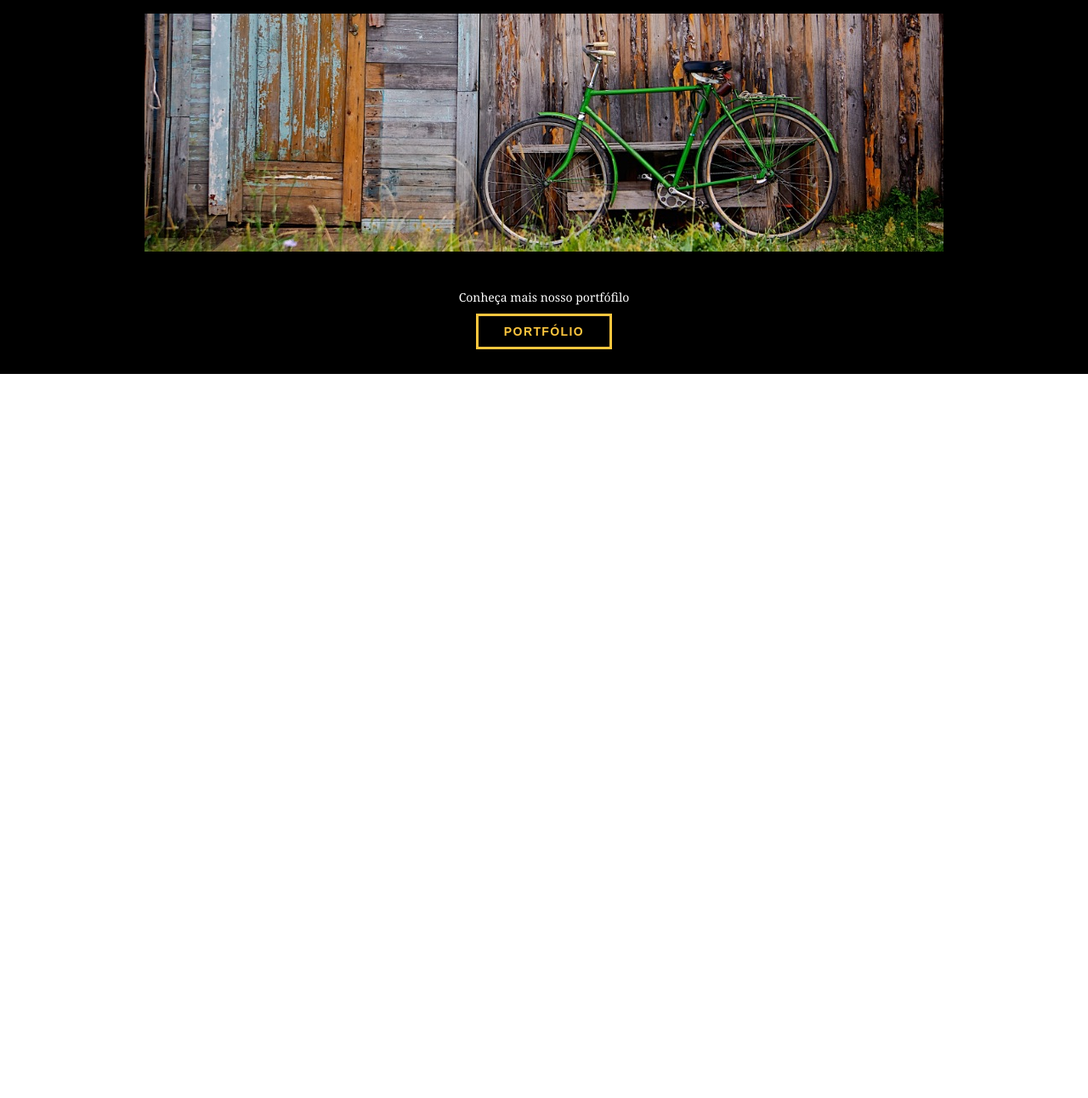
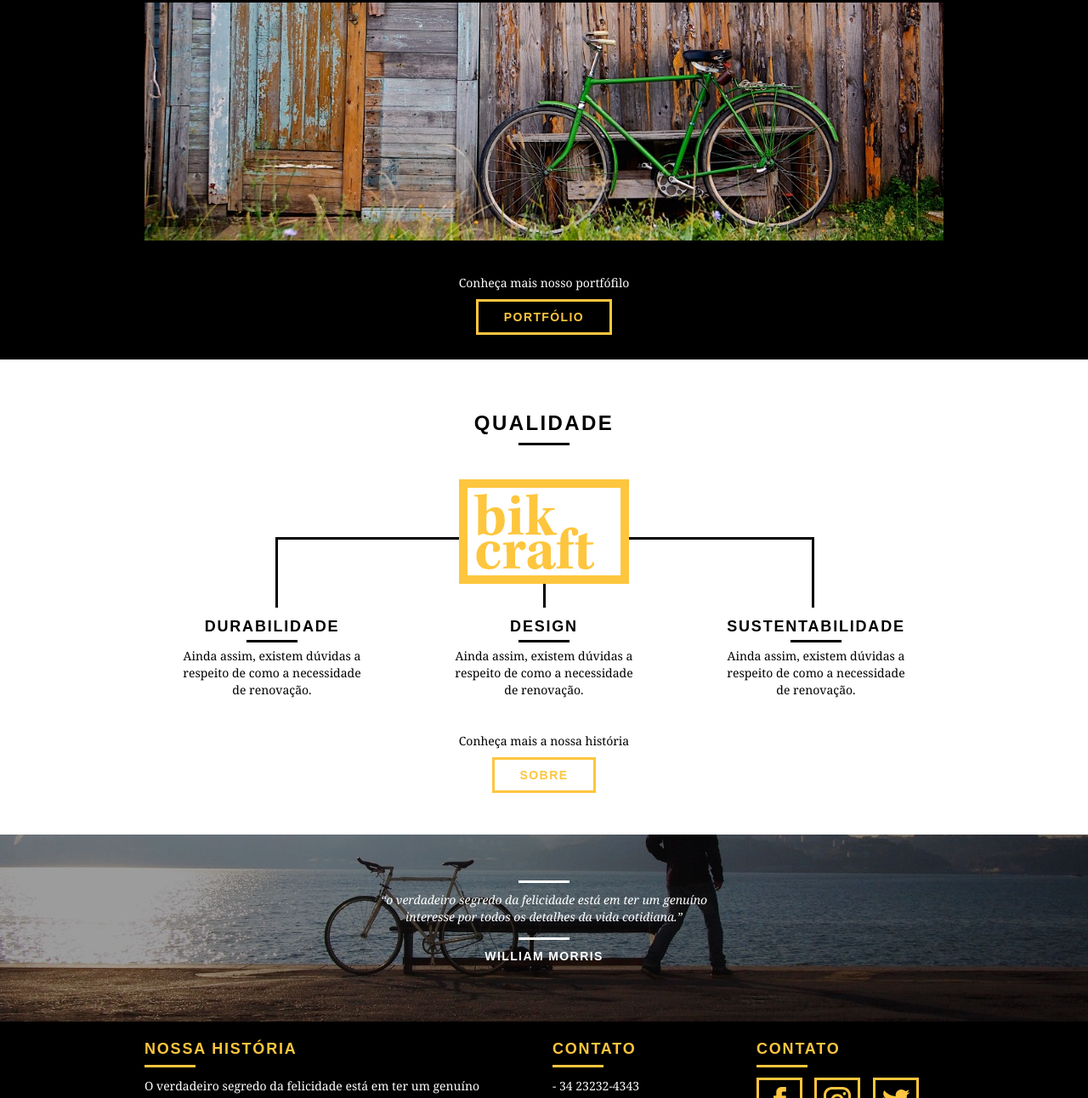
Before and after one commit to luizhsou1/bikcraft, a plain HTML site: page index.html in a window 1280 px wide. Shown: the part 1508-2800 px from the top of the page at 85% size. Before the commit the page ends 1948 px from the top, so only its background shows below. Drawn offline with Linux system fonts and the light colour scheme.

Commit message:
terminado footer do projeto

```diff
--- a/css/style.css
+++ b/css/style.css
@@ -8,6 +8,10 @@ p {
 	font-family: Georgia, "Times New Roman", serif;
 	font-size: 14px;
 	line-height: 20px;
+}
+
+img {
+  display: block;
 }
 
 .btn {
@@ -93,7 +97,7 @@ p {
 	height: 380px;
 	background: url("../img/bg.jpg") no-repeat center;
 	background-size: cover;
-	margin-top: 96px;
+	margin-top: 92px;
 	text-align: center;
 	padding-top: 80px;
 }
@@ -201,3 +205,122 @@ p {
 .portfolio .call-to-action p {
   color: #fff;
 }
+
+/* Qualidade */
+.qualidade {
+  padding: 60px 0;
+}
+
+.qualidade:after {
+  content: '';
+  width: 634px;
+  height: 83px;
+  display: block;
+  background: url('../img/linhas.svg') no-repeat center;
+  position: absolute;
+  top: 209px;
+  right: 162px;
+  z-index: -1;
+}
+
+.qualidade img {
+  margin: 0 auto;
+}
+
+.qualidade-lista {
+  padding-top: 20px;
+}
+
+.qualidade-lista li {
+  text-align: center;
+  padding: 0 40px
+}
+
+.qualidade-lista li h3 {
+  font-weight: bold;
+  font-size: 18px;
+  line-height: 20px;
+  text-transform: uppercase;
+  letter-spacing: .1em;
+  margin-top: 20px;
+}
+
+.qualidade-lista li h3:after {
+  content: "";
+	display: block;
+	width: 60px;
+	height: 3px;
+	background: #000;
+	margin: 6px auto;
+}
+
+/* Quebra */
+.quebra {
+  width: 100%;
+  height: 220px;
+  background: url('../img/bg-footer.jpg') no-repeat center;
+  background-size: cover;
+  text-align: center;
+  padding-top: 40px;
+}
+
+.quebra .external-quote {
+  max-width: 400px;
+}
+
+/* Footer */
+.footer {
+  width: 100%;
+  background: #000;
+  color: #fff;
+  padding: 20px 0 ;
+}
+
+.footer h3 {
+  font-size: 18px;
+  line-height: 25px;
+  color: #fec63e;
+  text-transform: uppercase;
+  letter-spacing: .1em;
+  font-weight: bold;
+}
+
+.footer h3:after {
+  content: '';
+  display: block;
+  width: 60px;
+  height: 3px;
+  background: #fec63e;
+  margin: 6px 0 12px 0;
+}
+
+.footer-historia {
+  padding-right: 40px;
+}
+
+.footer-contato ul {
+  font-size: 14px;
+  line-height: 20px;
+  font-family: Georgia, 'Times New Roman', Times, serif;
+}
+
+.footer-redes ul li {
+  display: inline-block;
+  margin-right: 10px;
+}
+
+.footer-redes ul li a {
+  border: 3px solid #fec63e;
+  display: block;
+  padding: 8px;
+}
+
+.footer-redes ul li a:hover {
+  border-color: #fff;
+}
+
+.copy {
+  width: 100%;
+  background: #fec63e;
+  padding: 10px 0;
+}
--- a/index.html
+++ b/index.html
@@ -86,6 +86,69 @@
             </div>
         </div>
     </section>
+
+    <section class="qualidade container">
+        <h2 class="subtitle">Qualidade</h2>
+        <img src="img/bikcraft-qualidade.svg" alt="Bikcraft">
+        <ul class="qualidade-lista">
+            <li class="grid-1-3">
+                <h3>Durabilidade</h3>
+                <p>Ainda assim, existem dúvidas a respeito de como a necessidade de renovação.</p>
+            </li>
+            <li class="grid-1-3">
+                <h3>Design</h3>
+                <p>Ainda assim, existem dúvidas a respeito de como a necessidade de renovação.</p>
+            </li>
+            <li class="grid-1-3">
+                <h3>Sustentabilidade</h3>
+                <p>Ainda assim, existem dúvidas a respeito de como a necessidade de renovação.</p>
+            </li>
+        </ul>
+        <div class="call-to-action">
+            <p>Conheça mais a nossa história</p>
+            <a href="sobre.html" class="btn btn-fundo-branco">Sobre</a>
+        </div>
+    </section>
+
+    <section class="quebra">
+        <blockquote class="external-quote container">
+            <p>“o verdadeiro segredo da felicidade está em ter um genuíno interesse por todos os detalhes da vida cotidiana.”</p>
+            <cite>WILLIAM MORRIS</cite>
+        </blockquote>
+    </section>
+
+    <footer>
+        <div class="footer">
+            <div class="container">
+                <div class="grid-8 footer-historia">
+                    <h3>Nossa História</h3>
+                    <p>O verdadeiro segredo da felicidade está em ter um genuíno interesse por todos os detalhes da vida cotidiana cotidiana. interesse por todos os detalhes da vida cotidiana cotidiana.</p>
+                </div>
+                <div class="grid-4 footer-contato">
+                    <h3>Contato</h3>
+                    <ul>
+                        <li>- 34 23232-4343</li>
+                        <li>- contato@bikcraft.com</li>
+                        <li>- Uberlândia - MG</li>
+                    </ul>
+                </div>
+                <div class="grid-4 footer-redes">
+                    <h3>Contato</h3>
+                    <ul>
+                        <li><a href="http://facebook.com" target="_blank"><img src="img/redes-sociais/facebook.svg"></a></li>
+                        <li><a href="http://instagram.com" target="_blank"><img src="img/redes-sociais/instagram.svg"></a></li>
+                        <li><a href="http://twitter.com" target="_blank"><img src="img/redes-sociais/twitter.svg"></a></li>
+                    </ul>
+                </div>
+            </div>
+        </div>
+
+        <div class="copy">
+            <div class="container">
+                <p class="grid-16">Bikcraft 2021 - Alguns direitos reservados.</p>
+            </div>
+        </div>
+    </footer>
 </body>
 
 </html>
```
